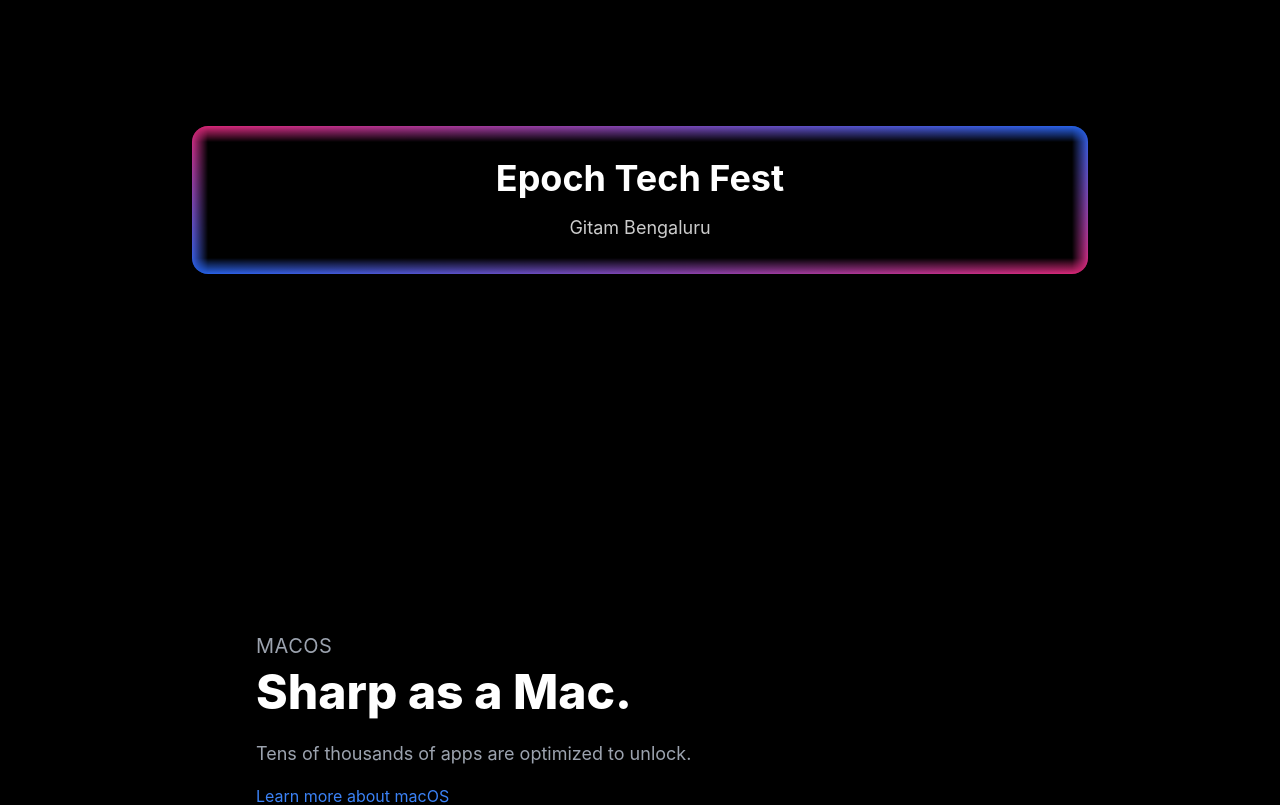
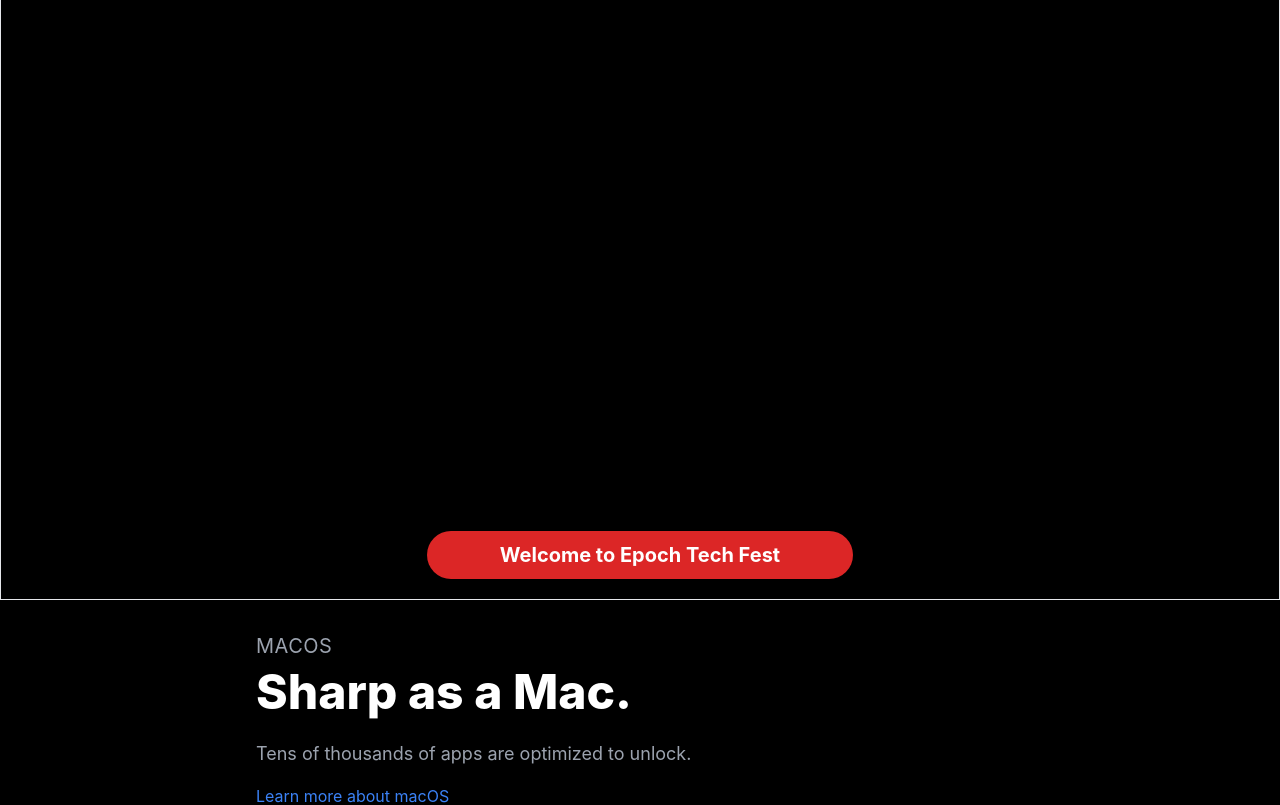
Before and after one commit to RamaSai2519/deva, a React (Create React App) app: page / in a window 1280 px wide. Shown: the part 1800-2605 px from the top of the page. Built offline with nearby package versions, Linux system fonts and the light colour scheme.

Commit message:
Refactor GlowDiv and Peep components for improved layout and animation; update Intro screen to utilize new state management

```diff
--- a/src/components/GlowDiv/index.js
+++ b/src/components/GlowDiv/index.js
@@ -2,7 +2,7 @@ import React from "react";
 
 const GlowDiv = ({ children }) => {
     return (
-        <div className="relative w-full max-w-4xl">
+        <div className="relative w-full max-w-4xl pt-8">
             <div className="relative h-full rounded-2xl overflow-hidden">
                 <div className="absolute inset-x-0 bottom-0 h-4 bg-gradient-to-r from-blue-600 to-pink-600 mask-gradient-top" />
                 <div className="absolute inset-x-0 top-0 h-4 bg-gradient-to-l from-blue-600 to-pink-600 mask-gradient-bottom" />
--- a/src/components/Header/index.js
+++ b/src/components/Header/index.js
@@ -42,7 +42,7 @@ const Header = () => {
     );
 
     return (
-        <header className={`fixed top-0 p-1 md:py-2 px-4 md:px-6 lg:px-10 flex justify-between items-center w-full z-30 ${hoveredMenu ? 'bg-lightBlack transition-all duration-500' : isScrolled ? 'bg-lightBlack transition-all duration-500 rounded-b-md' : 'bg-black'}`}>
+        <header className={`fixed top-0 p-1 md:py-2 px-4 md:px-6 lg:px-10 flex justify-between items-center w-full z-50 ${hoveredMenu ? 'bg-lightBlack transition-all duration-500' : isScrolled ? 'bg-lightBlack transition-all duration-500 rounded-b-md' : 'bg-black'}`}>
             <nav className='flex w-full items-center justify-center'>
                 <div className="flex w-full max-w-2xl items-center justify-between">
                     <Octicon />
--- a/src/components/Peep/index.js
+++ b/src/components/Peep/index.js
@@ -1,34 +1,32 @@
 import React, { useState, useEffect } from "react";
 
-const Peep = ({ children }) => {
-    const [isCircle, setIsCircle] = useState(true);
-    const [isVisible, setIsVisible] = useState(false);
+const Peep = ({ children, isSettled }) => {
+    const [state, setState] = useState({
+        isCircle: true,
+        isVisible: false,
+        shouldRender: false
+    });
 
     useEffect(() => {
-        const timer = setTimeout(() => {
-            setIsCircle(false);
-        }, 1000);
+        const timers = [
+            setTimeout(() => setState(prev => ({ ...prev, isCircle: false })), 1000),
+            setTimeout(() => setState(prev => ({ ...prev, isVisible: true })), 500),
+            setTimeout(() => setState(prev => ({ ...prev, shouldRender: true })), 1500)
+        ];
 
-        return () => clearTimeout(timer);
-    }, []);
-
-    useEffect(() => {
-        const timer = setTimeout(() => {
-            setIsVisible(true);
-        }, 500);
-        return () => clearTimeout(timer);
+        return () => timers.forEach(timer => clearTimeout(timer));
     }, []);
 
     return (
-        <div className="fixed bottom-0 right-0 left-0 h-max z-50">
+        <div className={`fixed ${isSettled ? 'relative w-full' : 'bottom-0'} right-0 left-0 h-max z-20 animate-fade-in`}>
             <div className="w-full flex justify-center items-center">
                 <div
                     id="circloid"
-                    className={`flex justify-center items-center transition-all duration-1000 mb-5 bg-red-600
-                        ${isCircle ? "w-12 h-12 rounded-full" : "w-48 min-w-0 h-12 rounded-2xl p-2"}
-                        ${isVisible ? "translate-y-0" : "translate-y-20"}`}
+                    className={`flex justify-center items-center rounded-full transition-all duration-1000 mb-5 bg-red-600
+                        ${state.isCircle ? "w-12 h-12" : "w-1/3 min-h-12 h-auto p-2"}
+                        ${state.isVisible ? "translate-y-0" : "translate-y-20"}`}
                 >
-                    {!isCircle && children}
+                    {state.shouldRender && children}
                 </div>
             </div>
         </div>
--- a/src/screens/Intro/index.js
+++ b/src/screens/Intro/index.js
@@ -3,14 +3,20 @@ import GlowDiv from "../../components/GlowDiv";
 import Peep from "../../components/Peep";
 
 const Intro = () => {
-    const [isInView, setIsInView] = useState(false);
+    const [state, setState] = useState({
+        isInView: false,
+        isSettled: false
+    });
 
     useEffect(() => {
         const handleScroll = () => {
             const introElement = document.getElementById("intro");
             if (introElement) {
                 const rect = introElement.getBoundingClientRect();
-                setIsInView(rect.top < window.innerHeight && rect.bottom > 0);
+                setState({
+                    isInView: rect.top < window.innerHeight && rect.bottom > 0,
+                    isSettled: rect.bottom <= window.innerHeight
+                });
             }
         };
 
@@ -23,14 +29,20 @@ const Intro = () => {
     }, []);
 
     return (
-        <div id="intro" className="min-h-screen bg-black p-8 flex flex-col items-center justify-center">
+        <div id="intro" className="min-h-screen bg-black flex flex-col items-center justify-between border">
             <GlowDiv>
                 <h2 className="text-3xl md:text-4xl font-bold text-white mb-4 text-center">Epoch Tech Fest</h2>
                 <p className="text-lg text-white/80 text-center max-w-md">
                     Gitam Bengaluru
                 </p>
             </GlowDiv>
-            {isInView && <Peep />}
+            {state.isInView &&
+                <Peep isSettled={state.isSettled}>
+                    <div className="flex flex-col items-center">
+                        <h3 className="text-xl font-bold text-white">Welcome to Epoch Tech Fest</h3>
+                    </div>
+                </Peep>
+            }
         </div>
     );
 };
```
